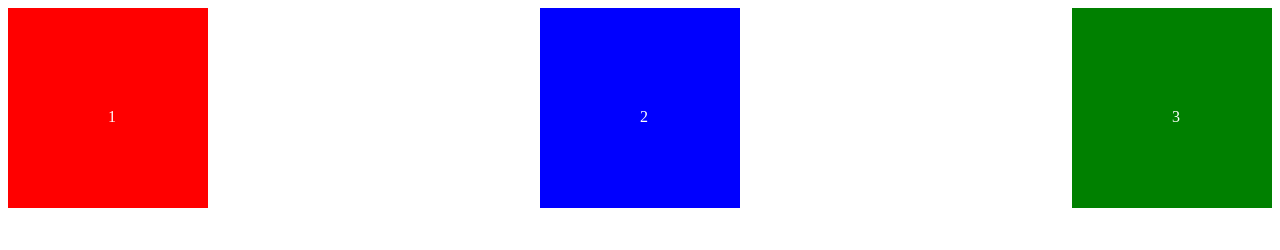
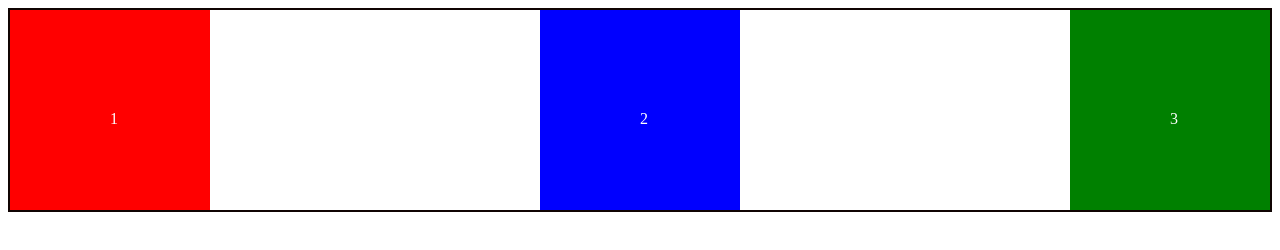
Before and after one commit to CMarabotNores/cristianmarabot23utn, a plain HTML site: page M2U2/Ejercicio 3.html in a window 1280 px wide. Drawn offline with Linux system fonts and the light colour scheme.

Commit message:
Agregue las propiedades border y border-radius a los ejercicios de flexbox.

```diff
--- a/M2U2/Ejercicio 1.css
+++ b/M2U2/Ejercicio 1.css
@@ -1,9 +1,11 @@
 .contenedor {
     display: flex;
     height: 600px;
+    width: 600px;
     flex-direction: column;
     align-items: flex-end;
-
+    border-radius: 0px 0px 0px 0px;
+    border: 2px solid #100403;
 }
 
 .rojo {
--- a/M2U2/Ejercicio 2.css
+++ b/M2U2/Ejercicio 2.css
@@ -1,9 +1,12 @@
 .contenedor {
     display: flex;
     height: 600px;
+    width: 600px;
     flex-direction: row-reverse;
     align-items: center;
     justify-content: center;
+    border-radius: 0px 0px 0px 0px;
+    border: 2px solid #100403;
 
 }
 
--- a/M2U2/Ejercicio 3.css
+++ b/M2U2/Ejercicio 3.css
@@ -1,9 +1,11 @@
 .contenedor {
     display: flex;
-    height: 600px;
+    height: 200px;
     flex-direction: row;
     justify-content: space-between;
     align-items: flex-start;
+    border-radius: 0px 0px 0px 0px;
+    border: 2px solid #100403;
 
 }
 
```
